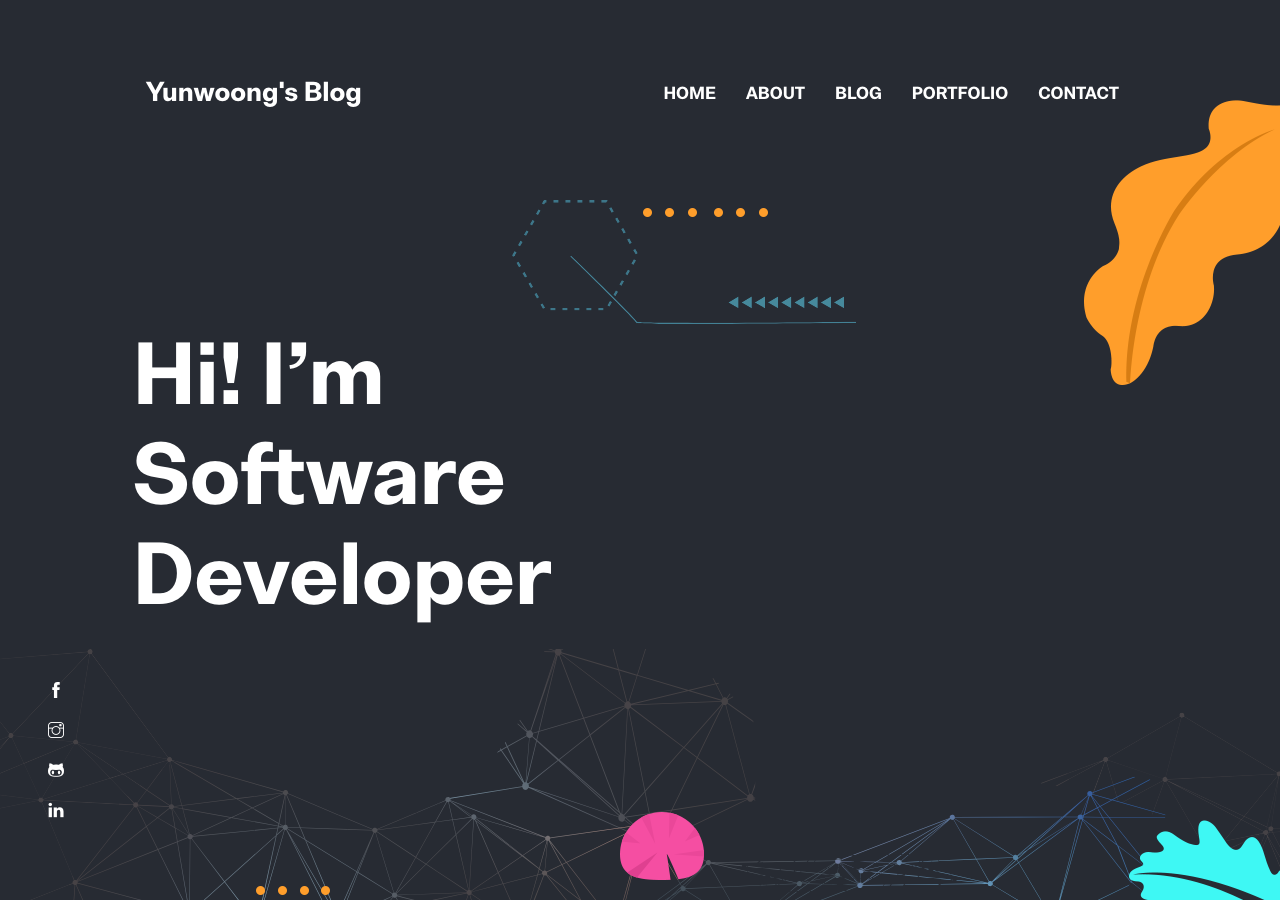
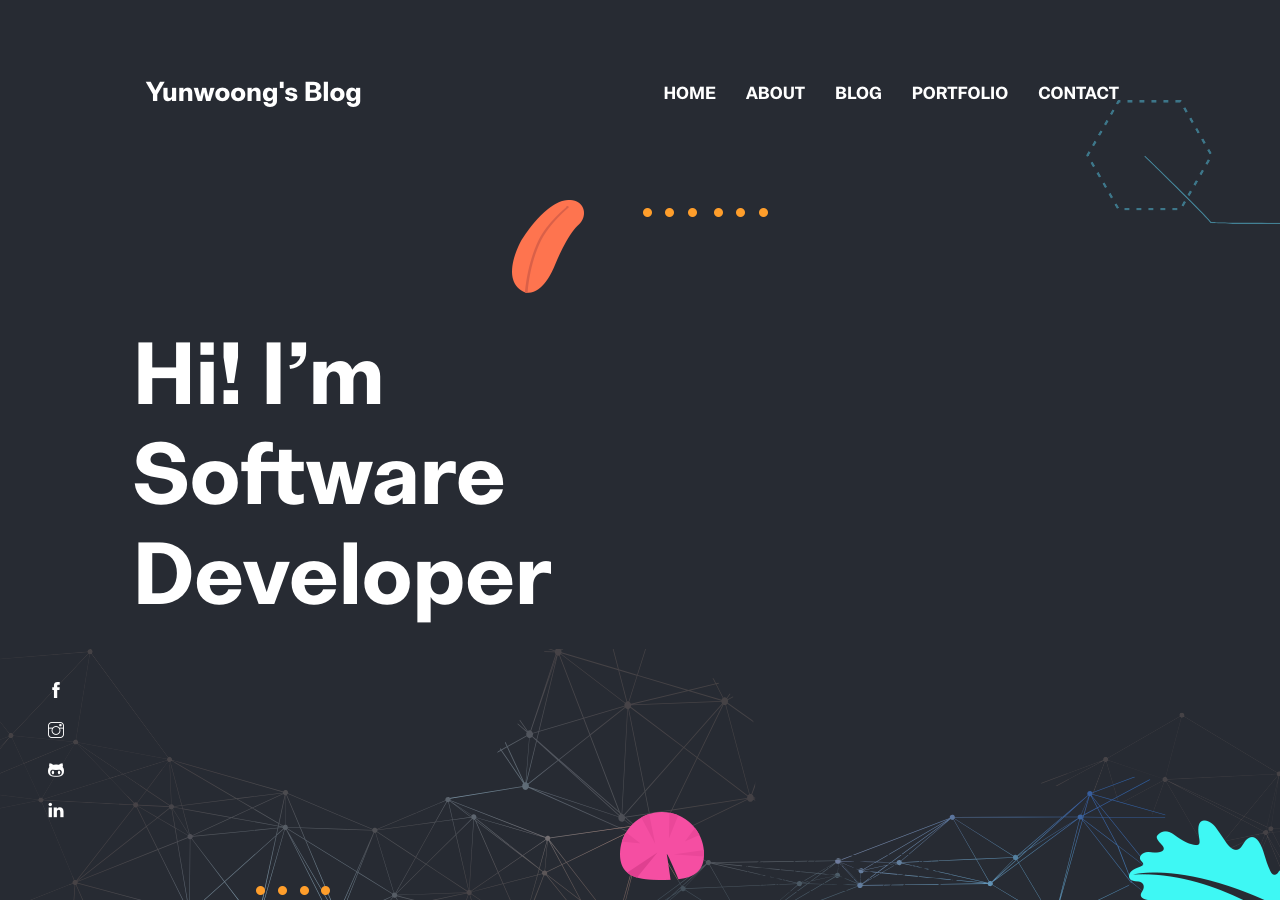
Before and after one commit to yunwoong7/yunwoong7.github.io, a Jekyll site: the page built from index.html, in a window 1280 px wide and 900 px high. Built offline with Jekyll 4.4.1, drawn with Linux system fonts in a browser that asks for light colours.

```diff
--- a/_includes/hero-section.html
+++ b/_includes/hero-section.html
@@ -14,13 +14,13 @@
     <img src="{{ site.baseurl }}/assets/images/illustrations/dots-cyan.png" alt="bg-shape">
   </div>
   <div class="layer" id="l3">
-    <img src="{{ site.baseurl }}/assets/images/illustrations/lines2.svg" alt="bg-shape">
+    <img src="{{ site.baseurl }}/assets/images/illustrations/leaf-orange.png" alt="bg-shape">
   </div>
   <div class="layer" id="l4">
     <img src="{{ site.baseurl }}/assets/images/illustrations/dots-orange.png" alt="bg-shape">
   </div>
   <div class="layer" id="l5">
-    <img src="{{ site.baseurl }}/assets/images/illustrations/leaf-yellow.png" alt="bg-shape">
+    <img src="{{ site.baseurl }}/assets/images/illustrations/lines2.svg" alt="bg-shape">
   </div>
   <div class="layer" id="l6">
     <img src="{{ site.baseurl }}/assets/images/illustrations/leaf-cyan.png" alt="bg-shape">
```
